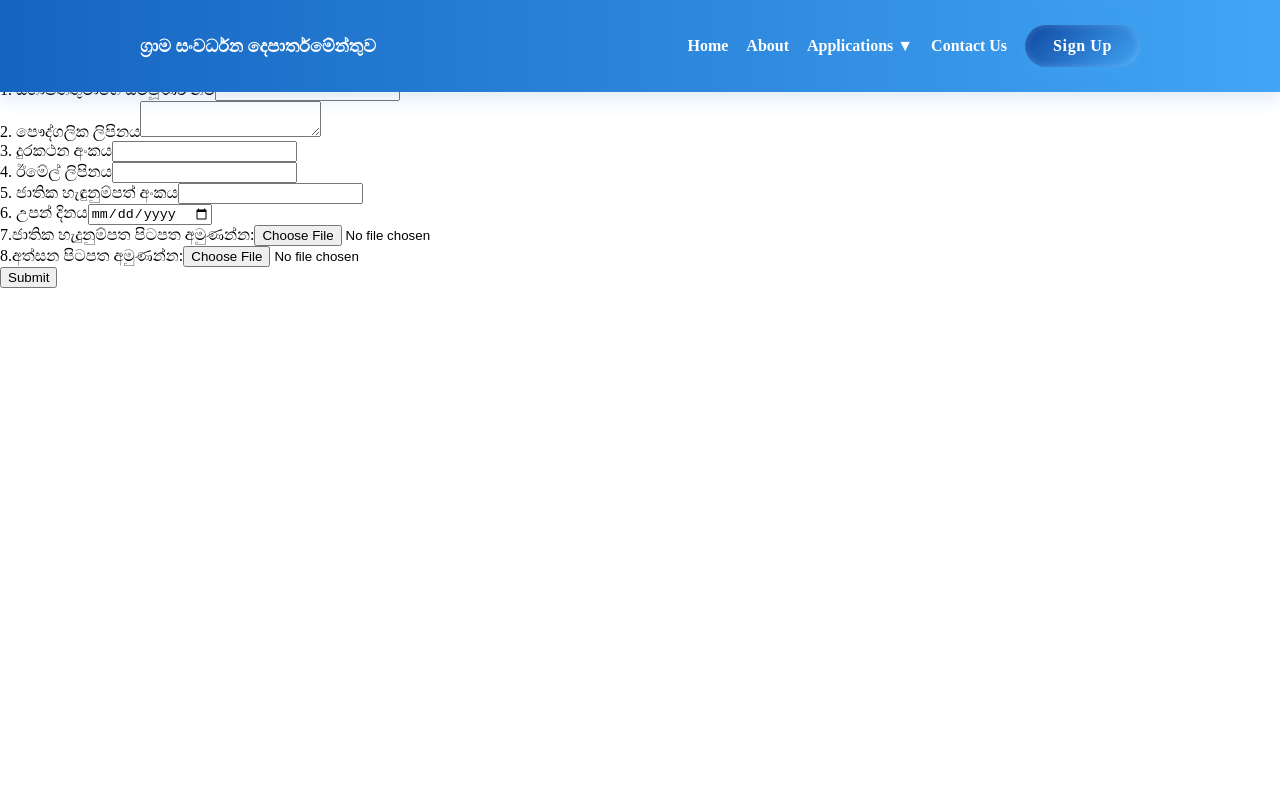
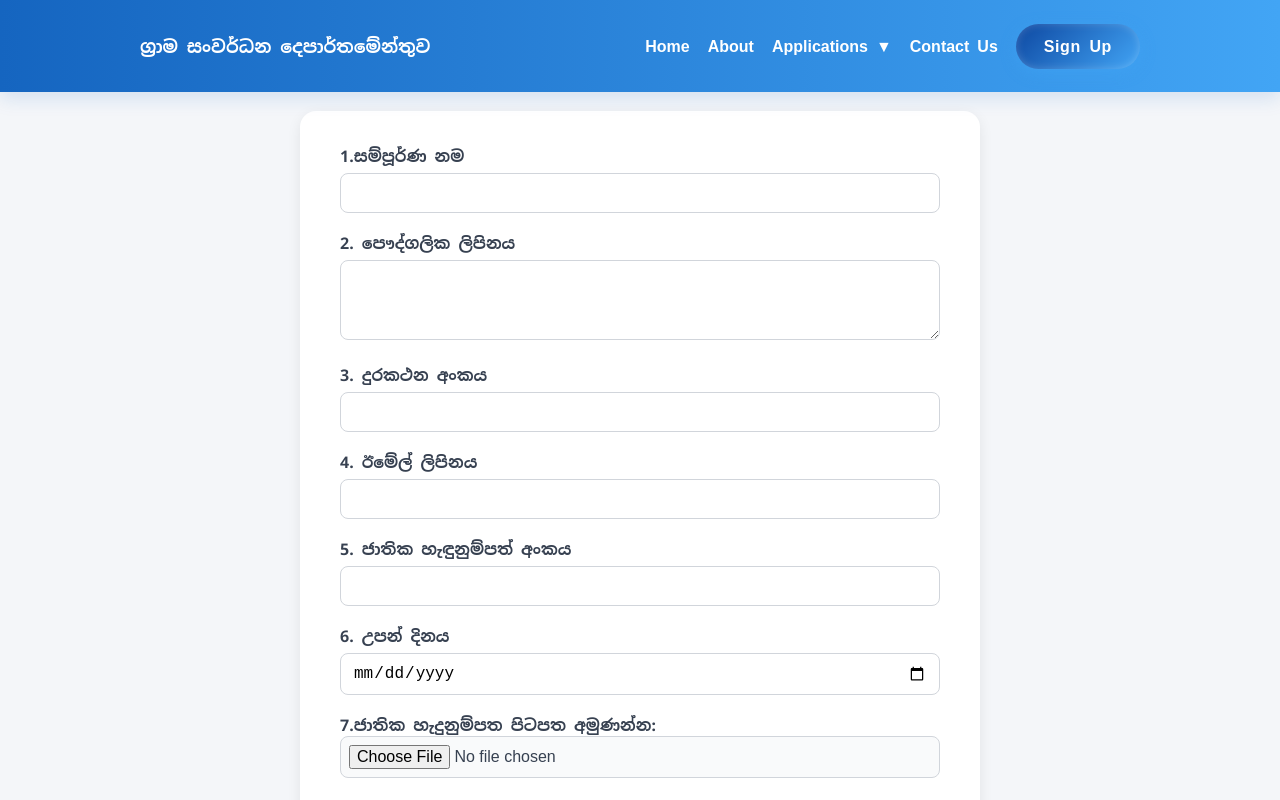
Before and after one commit to Ministry-of-Sports-Southern-Province/Ruralde-info-system, a React (Vite) app: page /chairman in a window 1280 px wide. Shown: the top 800 px of the page. Built offline with nearby package versions, Linux system fonts and the light colour scheme.

Commit message:
update applications

```diff
--- a/src/App.jsx
+++ b/src/App.jsx
@@ -40,7 +40,6 @@ function App() {
         <Route path="/chairman" element={<Chairman />} />
         <Route path="/secretary" element={<Secretary />} />
         <Route path="/treasurer" element={<Treasurer />} />
-
         <Route path="/startup" element={<Startup />} />
         <Route path="/login" element={<Login />} />
         <Route path="/signup" element={<SignUp />}></Route>
--- a/src/contact/contact.css
+++ b/src/contact/contact.css
@@ -166,14 +166,16 @@
   }
 
   .contact-container {
-    padding: 25px 15px;
+    padding: 40px 15px;
+    margin-right:20px;
+    margin-left: 20px;
   }
 
   .contact-container h2 {
     font-size: 1.6rem;
   }
 
-  .contact-form input,
+
   .contact-form textarea {
     font-size: 0.9rem;
 
@@ -181,5 +183,12 @@
   .contact-form {
     padding: 20px 15px;
   }
+  .contact-form input{
+   margin:10px 0px 20px 0px;
+   font-size: 0.9rem;
+  }
 
+  .contact-info {
+    padding: 20px 15px;
+  }
 }
--- a/src/firebase.js
+++ b/src/firebase.js
@@ -2,13 +2,7 @@
 import { initializeApp } from "firebase/app";
 import { getFirestore } from "firebase/firestore";
 
-// ✅ Only import analytics in browsers
-let analytics;
-if (typeof window !== "undefined") {
-  const { getAnalytics } = await import("firebase/analytics");
-  analytics = getAnalytics(app);
-}
-
+// ✅ Your Firebase project config
 const firebaseConfig = {
   apiKey: "AIzaSyBzSQ-G6CaPLSKik4AflPuGDXImEhel7FI",
   authDomain: "office-60c13.firebaseapp.com",
@@ -22,8 +16,16 @@ const firebaseConfig = {
 // ✅ Initialize Firebase
 const app = initializeApp(firebaseConfig);
 
-// ✅ Initialize Firestore (database)
+// ✅ Initialize Firestore
 const db = getFirestore(app);
 
-// ✅ Export Firestore instance (used by Node script)
+// ✅ Optional: Add analytics (only in browser)
+let analytics;
+if (typeof window !== "undefined") {
+  import("firebase/analytics").then(({ getAnalytics }) => {
+    analytics = getAnalytics(app);
+  });
+}
+
+// ✅ Export the Firestore database
 export { db };
--- a/src/home/home.css
+++ b/src/home/home.css
@@ -39,6 +39,7 @@
   font-size: 2.2rem;
   font-weight: 700;
   margin-bottom: 1rem;
+  color: #ffffff;
 }
 
 p {
--- a/src/register/chairman.css
+++ b/src/register/chairman.css
@@ -1,118 +1,105 @@
-/* ---------------------------------------------------
-   Chairman Form Container
----------------------------------------------------- */
-.chairman-container {
-  max-width: 700px;
-  margin: 40px auto;
-  padding: 40px 35px;
-  background: linear-gradient(135deg, #e3f2fd, #ffffff);
-  border-radius: 16px;
-  box-shadow: 0 8px 25px rgba(0, 0, 0, 0.1);
-  font-family: "Segoe UI", Tahoma, Geneva, Verdana, sans-serif;
-  color: #1a237e;
-  transition: all 0.3s ease;
+/* Global Styles */
+body {
+  font-family: 'Noto Sans Sinhala', sans-serif;
+  background-color: #f4f6f9;
+  margin: 0;
+  padding: 0;
 }
 
-/* Heading */
+/* Main heading */
 h1 {
   text-align: center;
+  color: #1e3a8a;
+  margin-top: 30px;
   font-size: 2rem;
-  font-weight: 800;
-  color: #0d47a1;
-  margin-bottom: 25px;
-  text-shadow: 1px 1px 3px rgba(13, 71, 161, 0.15);
+  letter-spacing: 1px;
 }
 
-/* Form Layout */
-form {
-  display: flex;
-  flex-direction: column;
-  gap: 22px;
+/* Main form container */
+.chairman-container {
+  max-width: 600px;
+  margin: 40px auto;
+  background-color: #ffffff;
+  padding: 35px 40px;
+  border-radius: 16px;
+  box-shadow: 0 4px 14px rgba(0, 0, 0, 0.08);
 }
 
-/* Label Styling */
+/* Each label */
 label {
+  display: block;
   font-weight: 600;
-  color: #0d47a1;
-  display: block;
-  margin-bottom: 8px;
+  color: #374151;
+  margin-bottom: 6px;
 }
 
-/* Input Fields */
+/* Input and Textarea Styles */
 input[type="text"],
 input[type="tel"],
 input[type="email"],
 input[type="date"],
-textarea {
+textarea,
+input[type="file"] {
   width: 100%;
-  padding: 12px 14px;
-  border: 1.8px solid #90caf9;
-  border-radius: 10px;
-  background-color: #fff;
+  padding: 10px 12px;
+  border: 1px solid #d1d5db;
+  border-radius: 8px;
   font-size: 1rem;
-  color: #1a237e;
-  box-shadow: 0 3px 6px rgba(33, 150, 243, 0.05);
+  margin-bottom: 20px;
+  box-sizing: border-box;
   transition: all 0.3s ease;
 }
 
+/* Focus Effects */
 input:focus,
 textarea:focus {
-  border-color: #1976d2;
-  box-shadow: 0 0 8px rgba(25, 118, 210, 0.3);
+  border-color: #2563eb;
+  box-shadow: 0 0 0 3px rgba(37, 99, 235, 0.15);
   outline: none;
-}
-
-/* File Inputs */
-input[type="file"] {
-  margin-top: 8px;
-  padding: 8px;
-  border-radius: 8px;
-  background-color: #f5f9ff;
-  border: 1px solid #bbdefb;
-  color: #0d47a1;
-  cursor: pointer;
 }
 
 /* Textarea */
 textarea {
+  min-height: 80px;
   resize: vertical;
-  min-height: 100px;
+}
+
+/* File Input */
+input[type="file"] {
+  background-color: #f9fafb;
+  padding: 8px;
 }
 
 /* Submit Button */
 button[type="submit"] {
-  background: linear-gradient(90deg, #1976d2, #42a5f5);
-  color: #fff;
+  width: 100%;
+  padding: 12px;
+  background-color: #2563eb;
+  color: white;
   border: none;
-  padding: 12px 25px;
-  font-size: 1rem;
+  border-radius: 10px;
+  font-size: 1.1rem;
   font-weight: 600;
-  border-radius: 10px;
   cursor: pointer;
-  box-shadow: 0 4px 10px rgba(25, 118, 210, 0.25);
-  transition: all 0.3s ease;
-  margin-top: 15px;
+  transition: background-color 0.3s ease, transform 0.1s ease;
 }
 
+/* Button hover and active */
 button[type="submit"]:hover {
-  background: linear-gradient(90deg, #0d47a1, #1976d2);
-  transform: translateY(-3px);
-  box-shadow: 0 6px 14px rgba(25, 118, 210, 0.35);
+  background-color: #1d4ed8;
 }
 
-/* ---------------------------------------------------
-   Responsive Design
----------------------------------------------------- */
-@media (max-width: 768px) {
+button[type="submit"]:active {
+  transform: scale(0.98);
+}
+
+/* Responsive Design */
+@media (max-width: 600px) {
   .chairman-container {
-    padding: 25px 20px;
+    padding: 25px;
   }
 
   h1 {
     font-size: 1.6rem;
   }
-
-  button[type="submit"] {
-    width: 100%;
-  }
 }
--- a/src/register/chairman.jsx
+++ b/src/register/chairman.jsx
@@ -1,5 +1,5 @@
 import React from 'react'
-
+import '../register/chairman.css';
 
 const chairman = () => {
   return (
@@ -7,7 +7,7 @@ const chairman = () => {
       <h1>සභාපති</h1>
       <form>
         <div className='chairman-container'>
-          <div><label>1. සභාපතිතුමාගේ සම්පූර්ණ නම</label>
+          <div><label>1.සම්පූර්ණ නම</label>
           <input type="text" name="fullName" />
         </div>
         <div>
--- a/src/register/register.css
+++ b/src/register/register.css
@@ -1,6 +1,6 @@
 /* ================= GENERAL CONTAINER ================= */
 .register-container {
-    padding: 30px;
+    padding-top:70px;
     font-family: "Segoe UI", Tahoma, Geneva, Verdana, sans-serif;
     max-width: 700px;
     margin: 30px auto;
@@ -8,6 +8,7 @@
     border-radius: 16px;
     box-shadow: 0 6px 20px rgba(0, 0, 0, 0.15);
     animation: fadeIn 0.6s ease-in-out;
+padding: 50px;
 }
 
 /* FADE IN ANIMATION */
--- a/src/register/secretary.jsx
+++ b/src/register/secretary.jsx
@@ -1,9 +1,50 @@
 import React from 'react'
+import '../register/chairman.css';
 
 const secretary = () => {
   return (
     <div>
-      <h1>HI Dilu</h1>
+      <h1>සභාපති</h1>
+      <form>
+        <div className='chairman-container'>
+          <div><label>1. සභාපතිතුමාගේ සම්පූර්ණ නම</label>
+          <input type="text" name="fullName" />
+        </div>
+        <div>
+          <label>2. පෞද්ගලික ලිපිනය</label>
+          <textarea name="address" />
+        </div>
+        <div>
+          <label>3. දුරකථන අංකය</label>
+          <input type="tel" name="phone" />
+        </div>
+        <div>
+          <label>4. ඊමේල් ලිපිනය</label>
+          <input type="email" name="email" />
+        </div>
+        <div>
+          <label>5. ජාතික හැඳුනුම්පත් අංකය</label>
+          <input type="text" name="nic" />
+        </div>
+        <div>
+          <label>6. උපන් දිනය</label>
+          <input type="date" name="dob" />
+        </div>
+
+    <label>
+      7.ජාතික හැදුනුම්පත පිටපත අමුණන්න:
+      <input type="file" name="nicCopy" accept=".pdf,.jpg,.png" />
+    </label>
+    <label><br></br>
+      8.අත්සන පිටපත අමුණන්න:
+      <input type="file" name="signature" accept=".pdf,.jpg,.png" />
+    </label>
+      <br />
+
+        <button type="submit">Submit</button>
+      </div>
+      </form>
+
     </div>
   )
 }
--- a/src/register/treasurer.jsx
+++ b/src/register/treasurer.jsx
@@ -1,11 +1,52 @@
 import React from 'react'
+import '../register/chairman.css';
 
-const treasurer = () => {
+const treasure = () => {
   return (
     <div>
-      <h1>Hiiiiiiiiiiii</h1>
+      <h1>සභාපති</h1>
+      <form>
+        <div className='chairman-container'>
+          <div><label>1.සම්පූර්ණ නම</label>
+          <input type="text" name="fullName" />
+        </div>
+        <div>
+          <label>2. පෞද්ගලික ලිපිනය</label>
+          <textarea name="address" />
+        </div>
+        <div>
+          <label>3. දුරකථන අංකය</label>
+          <input type="tel" name="phone" />
+        </div>
+        <div>
+          <label>4. ඊමේල් ලිපිනය</label>
+          <input type="email" name="email" />
+        </div>
+        <div>
+          <label>5. ජාතික හැඳුනුම්පත් අංකය</label>
+          <input type="text" name="nic" />
+        </div>
+        <div>
+          <label>6. උපන් දිනය</label>
+          <input type="date" name="dob" />
+        </div>
+
+    <label>
+      7.ජාතික හැදුනුම්පත පිටපත අමුණන්න:
+      <input type="file" name="nicCopy" accept=".pdf,.jpg,.png" />
+    </label>
+    <label><br></br>
+      8.අත්සන පිටපත අමුණන්න:
+      <input type="file" name="signature" accept=".pdf,.jpg,.png" />
+    </label>
+      <br />
+
+        <button type="submit">Submit</button>
+      </div>
+      </form>
+
     </div>
   )
 }
 
-export default treasurer
+export default treasure
--- a/src/startup/startup.css
+++ b/src/startup/startup.css
@@ -2,7 +2,7 @@
    General Container
    ========================= */
 .develop-container {
-  padding: 30px;
+  padding: 60px 20px;
   font-family: "Segoe UI", Tahoma, Geneva, Verdana, sans-serif;
   max-width: 950px;
   margin: 30px auto;
@@ -98,7 +98,7 @@
    ========================= */
 @media (max-width: 768px) {
   .develop-container {
-    padding: 20px;
+    padding: 60px 20px;
   }
 
   .service-button {
```
Also changed, not shown: src/login/signup.jsx (+115 -92 lines).
